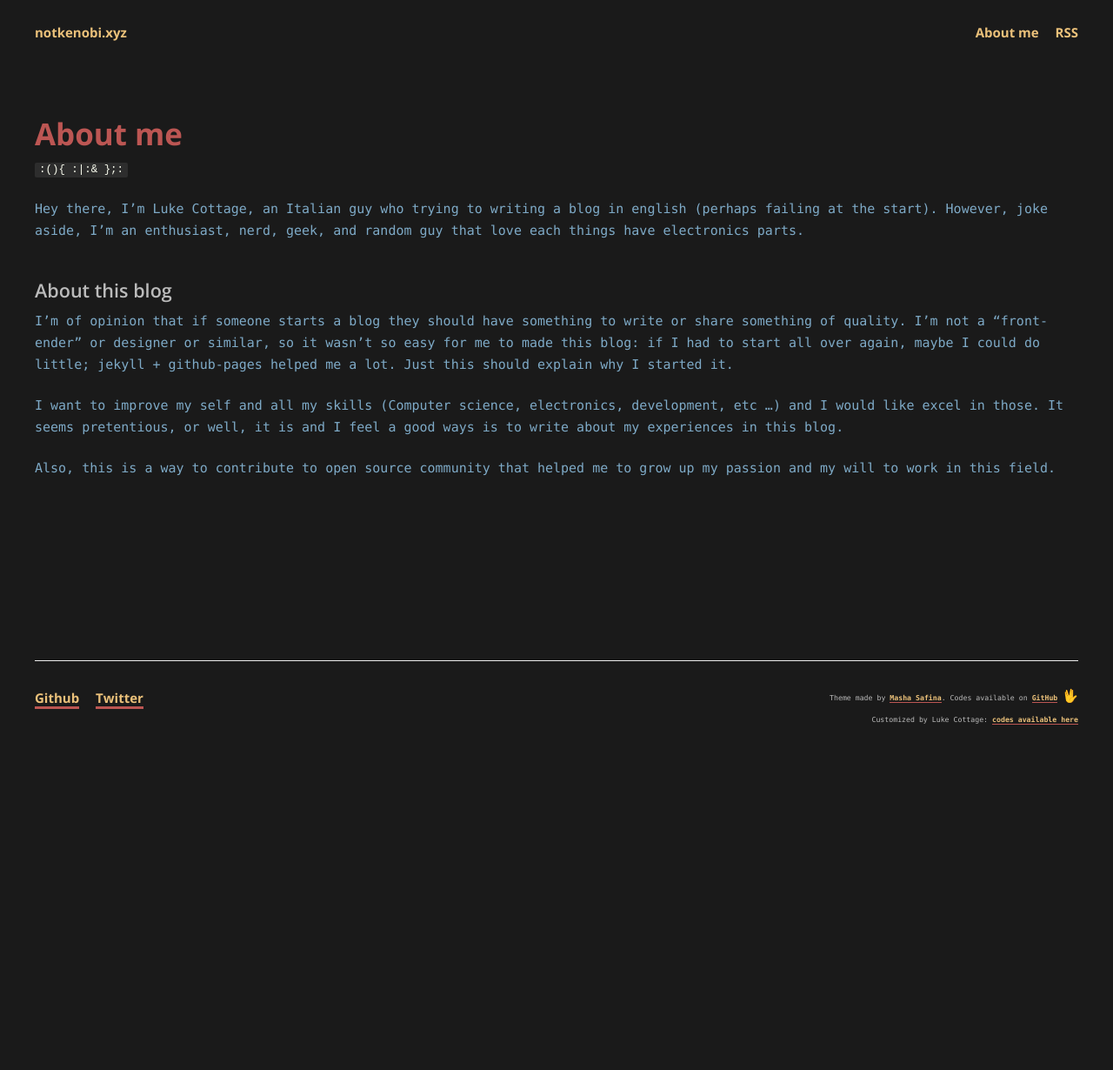
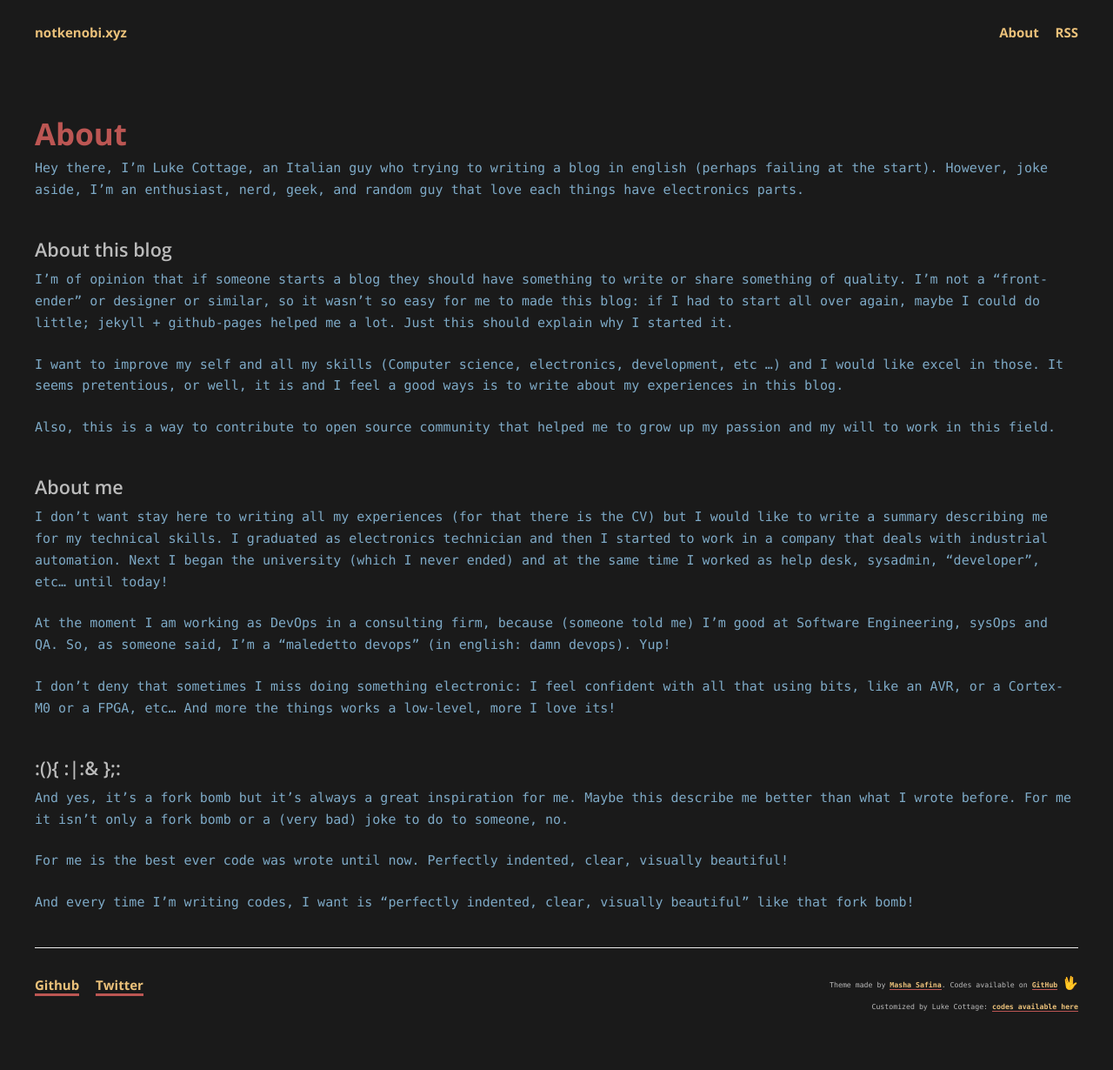
Before and after one commit to CPTBarbaciccia/cptbarbaciccia.github.io, a Jekyll site: the page built from about.md, in a window 1280 px wide. Shown: the whole page at 87% size. Built offline with Jekyll 4.4.1, drawn with Linux system fonts in a browser that asks for light colours; some web fonts are replaced; before the commit the page ends 900 px from its top, so only the background shows below that.

Commit message:
update some info in about.md

```diff
--- a/about.md
+++ b/about.md
@@ -20,3 +19,28 @@
 It seems pretentious, or well, it is and I feel a good ways is to write about my experiences in this blog.
 
 Also, this is a way to contribute to open source community that helped me to grow up my passion and my will to work in this field.
+
+### About me
+
+I don't want stay here to writing all my experiences (for that there is the CV) but I would like to write a summary describing me for my technical skills.
+I graduated as electronics technician and then I started to work in a company that deals with industrial automation.
+Next I began the university (which I never ended) and at the same time I worked as help desk, sysadmin, "developer", etc... until today!
+
+At the moment I am working as DevOps in a consulting firm, because (someone told me) I'm good at Software Engineering, sysOps and QA.
+So, as someone said, I'm a "maledetto devops" (in english: damn devops).
+Yup!
+
+I don't deny that sometimes I miss doing something electronic:
+I feel confident with all that using bits, like an AVR, or a Cortex-M0 or a FPGA, etc...
+And more the things works a low-level, more I love its!
+
+### :(){ :|:& };:
+
+And yes, it's a fork bomb but it's always a great inspiration for me.
+Maybe this describe me better than what I wrote before.
+For me it isn't only a fork bomb or a (very bad) joke to do to someone, no.
+
+For me is the best ever code was wrote until now.
+Perfectly indented, clear, visually beautiful!
+
+And every time I'm writing codes, I want is "perfectly indented, clear, visually beautiful" like that fork bomb!
```
Also changed, not shown: other parts of about.md (+1 -2 lines).
